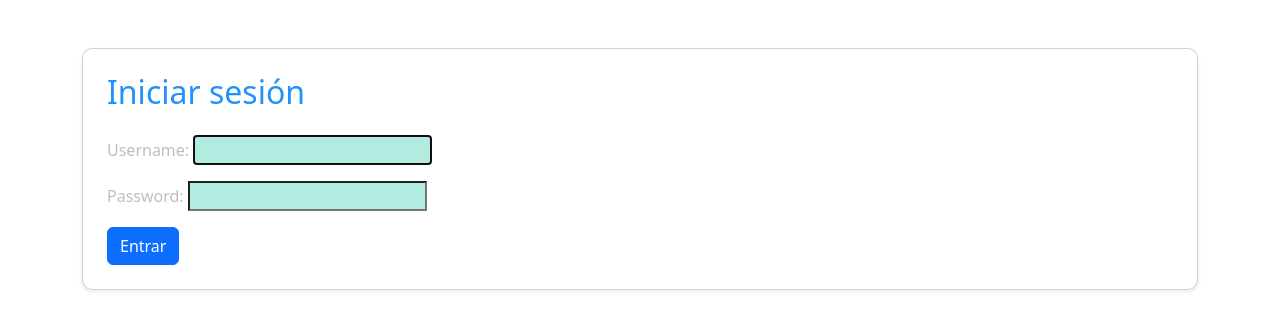
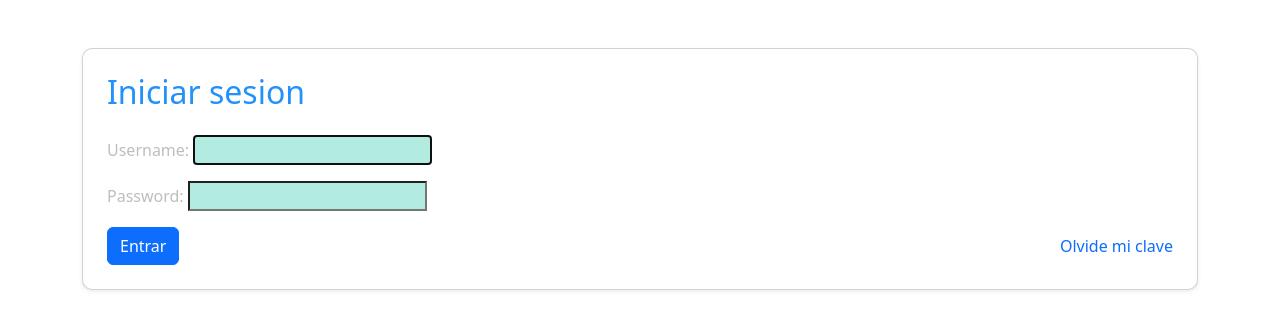
Before and after one commit to Geissen-Rodriguez/gestionusuarios, a Django app: page /login/ in a window 1280 px wide. Shown: the top 330 px of the page. Run offline with Django 5.2, Linux system fonts and the light colour scheme.

Commit message:
Agrega enlace de recuperacion de clave en login

```diff
--- a/accounts/templates/accounts/login.html
+++ b/accounts/templates/accounts/login.html
@@ -4,14 +4,17 @@
 
 {% block content %}
 <div class="card p-4 shadow-sm">
-  <h2 class="mb-4">Iniciar sesión</h2>
+  <h2 class="mb-4">Iniciar sesion</h2>
   {% if error %}
     <div class="alert alert-danger">{{ error }}</div>
   {% endif %}
   <form method="post">
     {% csrf_token %}
     {{ form.as_p }}
-    <button type="submit" class="btn btn-primary">Entrar</button>
+    <div class="d-flex justify-content-between align-items-center">
+      <button type="submit" class="btn btn-primary">Entrar</button>
+      <a href="{% url 'recuperacion' %}" class="text-decoration-none">Olvide mi clave</a>
+    </div>
   </form>
 </div>
 {% endblock %}
```
